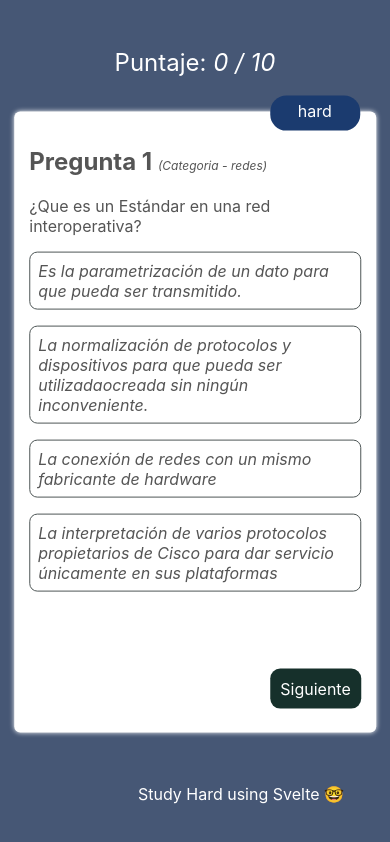
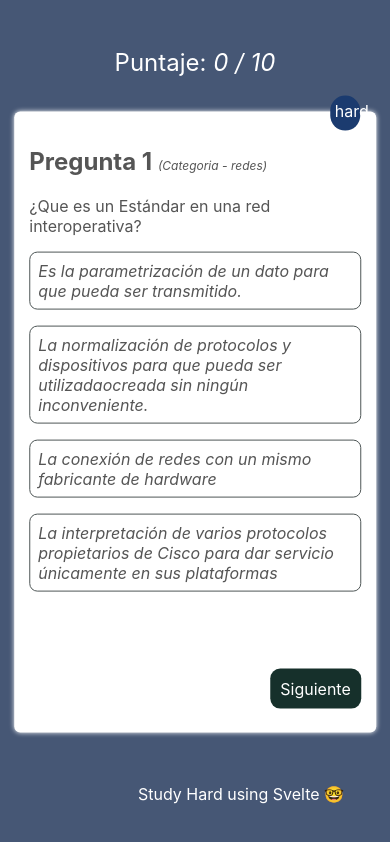
Before and after one commit to franciscofunes/svelte-quiz, a Svelte app: page / in a window 390 px wide. Built offline with nearby package versions, Linux system fonts and the light colour scheme.

Commit message:
Update QuizArea.svelte

```diff
--- a/src/QuizArea.svelte
+++ b/src/QuizArea.svelte
@@ -108,10 +108,11 @@
     }
     #difficulty {
       top: -16px;
+      width:20px;
     }
     #score {
       font-size: 36px;
-      margin-bottom:10px;
+      margin-bottom:30px;
     }
   }
 </style>
```
